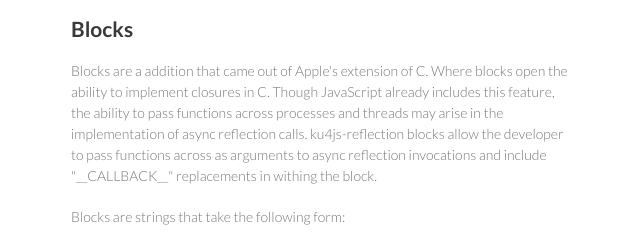
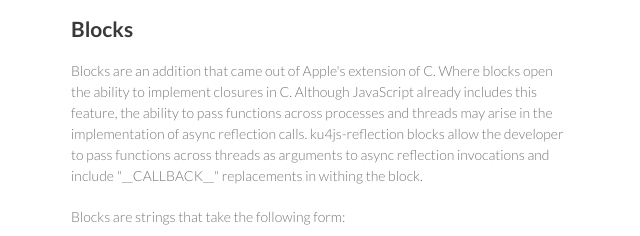
Before and after one commit to kodmunki/ku4js-reflection, a plain HTML site: page index.html in a window 1280 px wide. Shown: the part 3065-3301 px from the top of the page, without its empty margins (499-1139 px from the left). Drawn offline with Linux system fonts and the light colour scheme.

```diff
--- a/index.html
+++ b/index.html
@@ -199,10 +199,10 @@ this process:</p>
 </ul><h2>
 <a name="blocks" class="anchor" href="#blocks"><span class="octicon octicon-link"></span></a>Blocks</h2>
 
-<p>Blocks are a addition that came out of Apple's extension of C. Where blocks open the ability to implement closures in C.
-Though JavaScript already includes this feature, the ability to pass functions across processes and threads may arise in
-the implementation of async reflection calls. ku4js-reflection blocks allow the developer to pass functions across as
-arguments to async reflection invocations and include "__CALLBACK__" replacements in withing the block.</p>
+<p>Blocks are an addition that came out of Apple's extension of C. Where blocks open the ability to implement closures in C.
+Although JavaScript already includes this feature, the ability to pass functions across processes and threads may arise
+in the implementation of async reflection calls. ku4js-reflection blocks allow the developer to pass functions across
+threads as arguments to async reflection invocations and include "__CALLBACK__" replacements in withing the block.</p>
 
 <p>Blocks are strings that take the following form:</p>
 
```
Also changed, not shown: params.json (+1 -1 lines).
